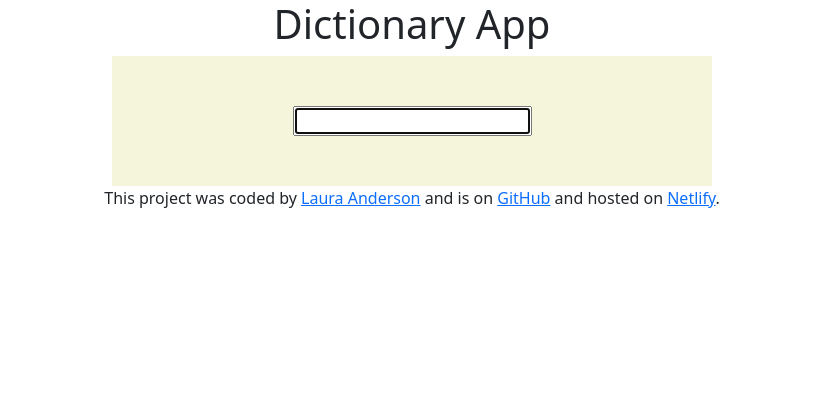
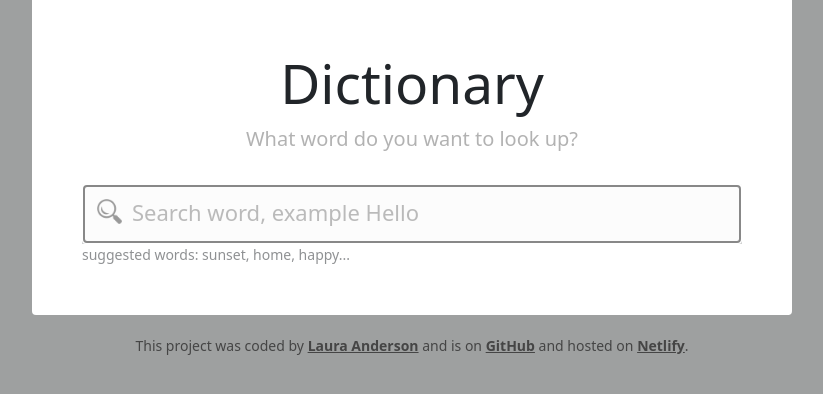
Before and after one commit to lauraanderson-projects/DictionaryApp, a React (Create React App) app: page / in a window 1280 px wide. Shown: the top 394 px of the page, without its empty margins (228-1051 px from the left). Built offline with nearby package versions, Linux system fonts and the light colour scheme; no server answers; the HTML template or start-up script is replaced by a standard one.

Commit message:
styling added

```diff
--- a/src/App.css
+++ b/src/App.css
@@ -1,19 +1,43 @@
+body {
+  background-color: #9ea0a0;
+}
+
 h1 {
   text-align: center;
+  font-size: 55px;
 }
 
-h2,
+h2 {
+  font-size: 32px;
+  font-weight: 100;
+}
 h3 {
-  text-align: center;
+  font-size: 22px;
+  font-weight: 100;
+}
+
+h4 {
+  font-weight: 100;
 }
 
 main {
   margin: 0 auto;
-  max-width: 600px;
-  background-color: beige;
-  padding: 20px;
+  max-width: 800px;
+  padding: 0 20px 20px 20px;
 }
 
-.footer {
+.App .footer {
+  padding: 0px 30px 30px 30px;
   text-align: center;
+  font-size: 14px;
+  color: #454545;
 }
+
+.App a {
+  color: #454545;
+  font-weight: bold;
+}
+
+.App a:hover {
+  color: black;
+}
--- a/src/App.js
+++ b/src/App.js
@@ -5,11 +5,8 @@ function App() {
   return (
     <div className="App">
       <div className="container">
-        <header className="App-header">
-          <h1>Dictionary App</h1>
-        </header>
         <main>
-          <Dictionary />
+          <Dictionary defaultKeyWord="hello" />
         </main>
       </div>
       <footer className="footer">
--- a/src/Dictionary.css
+++ b/src/Dictionary.css
@@ -6,3 +6,49 @@
 .Dictionary form {
   margin: 30px;
 }
+
+.Dictionary input {
+  width: 100%;
+  font-size: 22px;
+  opacity: 50%;
+  padding: 12px 12px 12px 50px;
+  border: none;
+  border-bottom: 3px solid #9ea0a0;
+  background-color: #f8f8f8;
+  background-image: url(./images/search2.png);
+  background-position: 15px 15px;
+  background-repeat: no-repeat;
+  background-size: 25px;
+}
+
+.Dictionary section {
+  background-color: white;
+  padding: 20px;
+  border-radius: 4px;
+  box-shadow: 0px 10px 20px rgba(0, 0, 0, 0.05);
+  margin: 20px 0;
+}
+
+.Dictionary header {
+  padding-top: 30px;
+}
+
+.Dictionary .headliner {
+  text-align: center;
+  color: #808080;
+  font-size: 20px;
+  opacity: 60%;
+  line-height: 1.5;
+}
+
+.Dictionary .headingSearch {
+  background-color: white;
+  padding: 20px;
+  margin-top: 0px;
+  border-radius: 0px 0px 4px 4px;
+}
+
+.Dictionary .hint {
+  opacity: 50%;
+  font-size: 14px;
+}
--- a/src/Dictionary.js
+++ b/src/Dictionary.js
@@ -3,9 +3,10 @@ import "./Dictionary.css";
 import axios from "axios";
 import Results from "./Results";
 
-export default function Dictionary() {
-  let [keyword, setKeyword] = useState(null);
+export default function Dictionary(props) {
+  let [keyword, setKeyword] = useState(props.defaultKeyWord);
   let [results, setResults] = useState(null);
+  let [loaded, setLoaded] = useState(false);
 
   function handleResponse(response) {
     setResults(response.data);
@@ -15,20 +16,46 @@ export default function Dictionary() {
     setKeyword(event.target.value);
   }
 
-  function search(event) {
-    event.preventDefault();
+  function search() {
     //https://www.shecodes.io/learn/apis/dictionary
     const apiKey = "bd809658a5b50o74b7f3fe9fa5dft8a8";
     let apiUrl = `https://api.shecodes.io/dictionary/v1/define?word=${keyword}&key=${apiKey}`;
     axios.get(apiUrl).then(handleResponse);
   }
 
+  function handleSubmit(event) {
+    event.preventDefault();
+    search();
+  }
+
+  function load() {
+    setLoaded(true);
+    search();
+  }
+
+  if (loaded) {
     return (
       <div className="Dictionary">
-      <form onSubmit={search}>
-        <input type="search" autoFocus="true" onChange={handleKeywordChange} />
+        <div className="headingSearch">
+          <header className="App-header">
+            <h1>Dictionary</h1>
+            <div className="headliner">What word do you want to look up?</div>
+          </header>
+          <form onSubmit={handleSubmit}>
+            <input
+              type="search"
+              autoFocus="true"
+              onChange={handleKeywordChange}
+              placeholder="Search word, example Hello"
+            />
+            <div className="hint">suggested words: sunset, home, happy...</div>
           </form>
+        </div>
         <Results results={results} />
       </div>
     );
+  } else {
+    load();
+    return "Loading";
   }
+}
--- /dev/null
+++ b/src/Meaning.css
@@ -0,0 +1,5 @@
+.Meaning .Example {
+  font-size: 13px;
+  opacity: 60%;
+  font-style: italic;
+}
--- a/src/Meaning.js
+++ b/src/Meaning.js
@@ -1,14 +1,29 @@
 import React from "react";
 import Synonyms from "./Synonyms";
+import "./Meaning.css";
 
 export default function Meaning(props) {
+  function meaningQuotes() {
+    if (props.meaning.example) {
+      return `"${props.meaning.example}"`;
+    } else {
+      return null;
+    }
+  }
+
   return (
     <div className="Meaning">
       <h4>{props.meaning.partOfSpeech}</h4>
-      <p>
+      <div className="Definition">
         <strong>Definition:</strong> {props.meaning.definition}
-      </p>
-      <Synonyms synonyms={props.meaning.synonyms} />
+      </div>
+      <div className="Example">
+        {props.meaning.example ? `"${props.meaning.example}"` : null}
+      </div>
+      <div className="Synonyms">
+        {" "}
+        <Synonyms synonyms={props.meaning.synonyms} />
+      </div>
     </div>
   );
 }
--- a/src/Results.css
+++ b/src/Results.css
@@ -0,0 +1,3 @@
+.Results section {
+  padding: 20px 40px 20px 40px;
+}
--- a/src/Results.js
+++ b/src/Results.js
@@ -7,13 +7,15 @@ export default function Results(props) {
   if (props.results) {
     return (
       <div className="Results">
-        <h2>{props.results.word}</h2>
-        <h3>{props.results.phonetic}</h3>
+        <section>
+          <h2>{props.results.word}</h2>
+          <h3>{props.results.phonetic}</h3>
+        </section>
         {props.results.meanings.map(function (meaning, index) {
           return (
-            <div key={index}>
+            <section key={index}>
               <Meaning meaning={meaning} />
-            </div>
+            </section>
           );
         })}
       </div>
--- /dev/null
+++ b/src/Synonyms.css
@@ -0,0 +1,12 @@
+.Synonyms {
+  margin: 0px;
+  padding: 10px 0 0 0;
+}
+
+.Synonyms li {
+  display: inline;
+  padding: 0px 10px 0 0px;
+  margin: 0;
+  font-size: 14px;
+  opacity: 60%;
+}
--- a/src/Synonyms.js
+++ b/src/Synonyms.js
@@ -1,18 +1,14 @@
 import React from "react";
+import "./Synonyms.css";
 
 export default function Synonyms(props) {
   if (props.synonyms) {
     return (
-      <div className="Synonyms">
-        <div>
-          <strong>Synonyms:</strong>
-        </div>
-        <ul>
-          {props.synonyms.map(function (synonym, index) {
-            return <li key={index}>{synonym}</li>;
-          })}
-        </ul>
-      </div>
+      <ul className="Synonyms">
+        {props.synonyms.map(function (synonym, index) {
+          return <li key={index}>{synonym ? `•${synonym}` : null}</li>;
+        })}
+      </ul>
     );
   } else {
     return null;
```
Also changed, not shown: src/images/search2.png (added), src/images/search_icon.png (added). Lines whose indentation alone changed are shown as unchanged.
